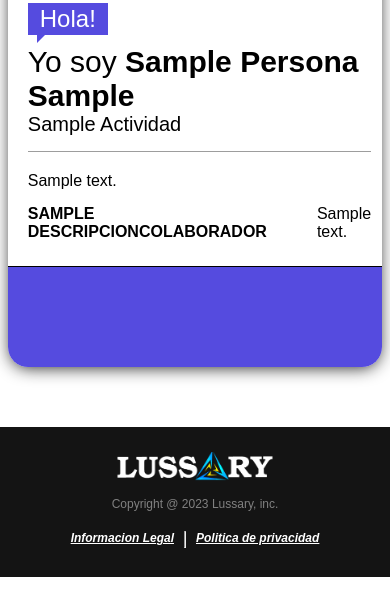
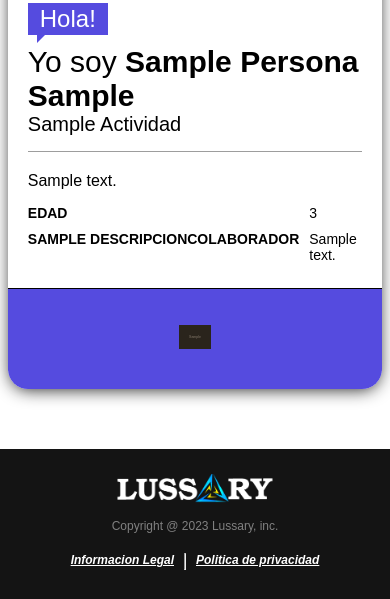
Before and after one commit to alejoDiazBroilo/Lussaryayuda, a Flask app: page /colaborador/1 in a window 390 px wide. Shown: the part 392-991 px from the top of the page. Before the commit the page ends 969 px from the top, so only its background shows below. Run offline with Flask 3, Linux system fonts and the light colour scheme; tables that the repository leaves empty hold one stand-in row (values such as "Sample post"); grey boxes marked "Sample" are stand-in pictures; parts of the project's set-up code (start-up, migrations or seed data) failed here and were passed over; some libraries are stand-ins or nearby versions.

Commit message:
terminado colaborador y colaboradores

```diff
--- a/app.py
+++ b/app.py
@@ -5,6 +5,6 @@ app = Flask(__name__)
 CREAR USUARIO CON - NOMBRE:bdi - y - CONTRASEÑA: pepe1234 - y despues escribir lo de abajo en mysql ->
 drop database LussaryTest; create database LussaryTest; use LussaryTest;
 """
-app.config['SQLALCHEMY_DATABASE_URI']= 'mysql+pymysql://root:KDvhGhQaZzohYEyaqpB8@containers-us-west-34.railway.app:6230/railway'
+app.config['SQLALCHEMY_DATABASE_URI']= 'mysql+pymysql://root:lScgfuOkbeTLIbCrhwoK@containers-us-west-85.railway.app:5824/railway'
 #app.config['SQLALCHEMY_DATABASE_URI']= "mysql+pymysql://bdi:pepe1234@localhost/LussaryTest"
 app.config['SQLALCHEMY_TRACK_MODIFICATIONS'] = False
--- a/models/models.py
+++ b/models/models.py
@@ -36,10 +36,11 @@ class Medio(db.Model): # se pueden hacer las querys
     link_contacto_fin = db.Column(db.String(1000), nullable = False) #unique
     icono = db.Column(db.String(1000), nullable = True)
 
-    def __init__(self, nombre_medio, link_contacto, link_contacto_fin):
+    def __init__(self, nombre_medio, link_contacto, link_contacto_fin,icono):
         self.nombre_medio = nombre_medio
         self.link_contacto = link_contacto
         self.link_contacto_fin = link_contacto_fin
+        self.icono = icono
 
     def __repr__(self):
         return f'link: {self.link_contacto}_{self.link_contacto_fin}\n'
--- a/routes/lussary_config/lussary_colaborador.py
+++ b/routes/lussary_config/lussary_colaborador.py
@@ -41,7 +41,7 @@ def getContribuidores():
             'redirect':'3'
         },
         {
-            'url_foto':'Blazques1.png',
+            'url_foto':'Blazquez1.png',
             'simbol' : 'A',
             'cant_simbol' : 1,
             'icon' : 'Trebol.png',
@@ -75,7 +75,7 @@ def getContribuidor(id):
         'rol':colaborador.getActividades().title(),
         'url_img' : persona.apellido.split()[0]+'2.png',
         'descripcion':persona.descripcion,
-        'atributos':
+        'atributos': [{'atributo':'EDAD','descripcion': colaborador.calcularEdad()}]+
         [{'atributo':x.titulo,'descripcion': x.descripcion} for x in descripcionColaborador]
         ,
         'socialMedia':
--- a/static/css/lussary_config/colaborador.css
+++ b/static/css/lussary_config/colaborador.css
@@ -114,14 +114,11 @@
 }
 .informacion-persona-general-menu{
     width: 100%;
+    word-wrap: break-word;
 }
 .informacion-persona-general p{
     margin: 5px 0;
 }
-
-
-
-
 
 .carta-socialMedia{
     width: auto;
@@ -139,12 +136,14 @@
     display: flex;
     justify-content: center;
 }
-.carta-socialMedia i{
-    font-size: 30px;
+.carta-socialMedia img{
+    width: 32px;
+    height: auto;
     transition: all 0.3s ease-in-out;
+    filter: invert(100%);
 }
-.carta-socialMedia i:hover{
-    font-size: 38px;
+.carta-socialMedia img:hover{
+    width: 40px;
     cursor: pointer;
 }
 
@@ -191,7 +190,7 @@
         object-position: 50% 100%;
     }
 }
-@media (max-width: 400px){
+@media (max-width: 435px){
     .carta-foto img{
         height: 250px;
         width: 250px;
@@ -202,6 +201,22 @@
     .subtitulo{
         font-size: 20px;
     }
+    .informacion-persona-general{
+        grid-column-gap: 10px;
+    }
+}
+@media (max-width: 435px){
+    .informacion-persona-general p{
+        font-size: 14px;
+    }
+}
+@media (max-width: 370px){
+    .informacion-persona-general p{
+        font-size: 13px;
+    }
+    .carta-main{
+        padding: 10px;
+    }
 }
 @media (max-width: 330px){
     .carta-foto img{
--- a/templates/lussary_config/colaborador.html
+++ b/templates/lussary_config/colaborador.html
@@ -55,7 +55,8 @@
                     {% for i in colaborador.socialMedia %}
                     <div class="carta-socialMedia-menu">
                         <a href='{{i.link}}'>
-                            <i class='{{i.clase}}' style="color: #ffffff;"></i>
+                            <img src="{{url_for('static',filename='src/Lussary/Icons/'+i.clase)}}" alt="a" style="color: #ffffff;">
+
                         </a>
                     </div>
                 {% endfor %}
```
Also changed, not shown: routes/lussary_config/settings.py (+5 -5 lines), static/src/Lussary/Colaboradores/Blazquez1.png (renamed from static/src/Lussary/Colaboradores/Blazques1.png), static/src/Lussary/Colaboradores/Blazquez2.png (renamed from static/src/Lussary/Colaboradores/Blazques2.png), static/src/Lussary/Colaboradores/Diaz2.png, static/src/Lussary/Colaboradores/Morais2.png, static/src/Lussary/Colaboradores/Salonia2.png, static/src/Lussary/Icons/chess.svg (added), static/src/Lussary/Icons/github.svg (added), static/src/Lussary/Icons/instagram.svg (added), static/src/Lussary/Icons/linkedin.svg (added).
